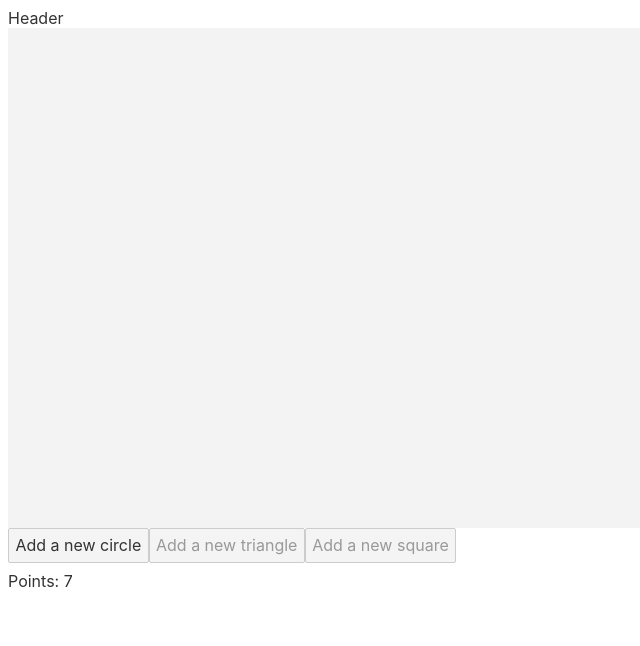
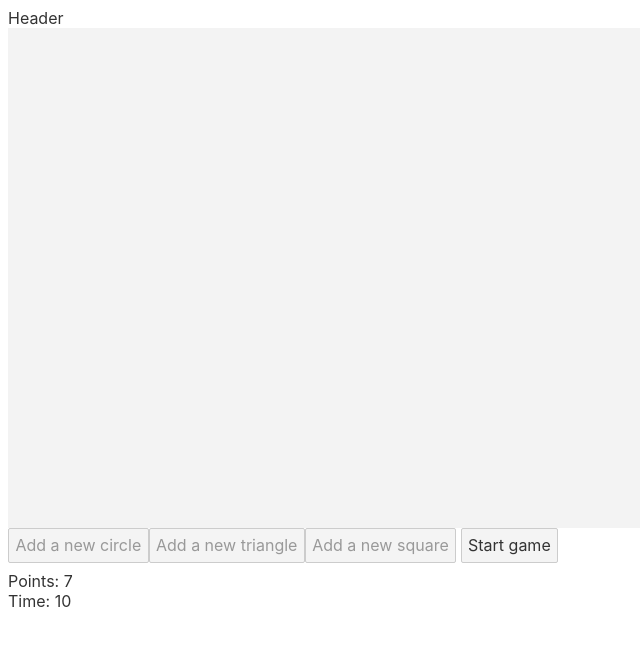
Before and after one commit to CrisTowi/cookie-crasher, a Svelte app: page / in a window 1280 px wide. Shown: the top 646 px of the page, without its empty margins (0-640 px from the left). Built offline with nearby package versions, Linux system fonts and the light colour scheme.

Commit message:
Timer functionality and game over

```diff
--- a/src/App.svelte
+++ b/src/App.svelte
@@ -1,5 +1,6 @@
 <script>
-import { points } from './store/index.js';
+import { onMount } from 'svelte';
+import { points, started, time, finalPoints } from './store/index.js';
 
 import Header from './containers/Header.svelte';
 import Board from './containers/Board.svelte';
@@ -17,6 +18,26 @@ const handleAddShape = (shape) => {
 
   points.update(point => point - shape.cost);
 };
+
+const handleStart = () => {
+  points.update(() => 7);
+  started.update(() => true);
+	time.update(() => 10);
+	finalPoints.update(() => 0);
+
+	const timerInterval = setInterval(handleTimer, 1000);
+
+	function handleTimer() {
+		time.update(t => t -= 1);
+
+		if ($time === 0) {
+			clearInterval(timerInterval);
+			started.update(() => false);
+			finalPoints.update(() => $points)
+		}
+	};
+}
+
 </script>
 
 <style>
@@ -29,6 +50,6 @@ const handleAddShape = (shape) => {
 	<Header />
 	<div class="main-container">
 		<Board shapes={shapes} />
-		<Aside shapeDict={shapeDict} onAddShape={handleAddShape} />
+		<Aside onStart={handleStart} shapeDict={shapeDict} onAddShape={handleAddShape} />
 	</div>
 </main>
--- a/src/containers/Aside.svelte
+++ b/src/containers/Aside.svelte
@@ -1,15 +1,25 @@
 <script>
-import { points } from '../store';
+import { points, started, time, finalPoints } from '../store';
 
 export let onAddShape;
+export let onStart;
 export let shapeDict;
+
 </script>
 
 <div class="Aside">
   {#each shapeDict as shape}
-    <button disabled={$points < shape.cost} on:click={() => onAddShape(shape)}>{`Add a new ${shape.shape}`}</button>
+    <button disabled={$points < shape.cost || !$started} on:click={() => onAddShape(shape)}>{`Add a new ${shape.shape}`}</button>
   {/each}
+
+  <button disabled={$started} on:click={onStart}>Start game</button>
   <div>
     Points: {$points}
   </div>
+  <div>
+    Time: {$time}
+  </div>
+  {#if $finalPoints !== 0}
+    Game over! {$finalPoints}
+  {/if}
 </div>
--- a/src/containers/Board.svelte
+++ b/src/containers/Board.svelte
@@ -1,5 +1,5 @@
 <script>
-import Shape from '../components/Shape.svelte';
+import Shape from './Shape.svelte';
 
 export let shapes;
 </script>
--- a/src/components/Shape.svelte
+++ b/src/containers/Shape.svelte
@@ -1,15 +1,17 @@
 <script>
-import { points } from '../store/index.js';
+import { points, started } from '../store/index.js';
 
-import ShapeContainer from './ShapeContainer.svelte';
-import Circle from './Circle.svelte';
-import Square from './Square.svelte';
-import Triangle from './Triangle.svelte';
+import ShapeContainer from '../components/ShapeContainer.svelte';
+import Circle from '../components/Circle.svelte';
+import Square from '../components/Square.svelte';
+import Triangle from '../components/Triangle.svelte';
 
 export let shape;
 
 const handleAddPoints = () => {
-  points.update(point => point + shape.pointsRate);
+  if ($started) {
+    points.update(point => point + shape.pointsRate);
+  }
 };
 
 </script>
--- a/src/data.js
+++ b/src/data.js
@@ -18,6 +18,6 @@ export const shapeDict = [
     color: 'red',
     speed: 3,
     pointsRate: 3,
-    cost: 30,
+    cost: 20,
   },
 ];
--- a/src/store/index.js
+++ b/src/store/index.js
@@ -1,3 +1,6 @@
 import { writable } from 'svelte/store';
 
 export const points = writable(7);
+export const finalPoints = writable(0);
+export const started = writable(false);
+export const time = writable(10);
```
